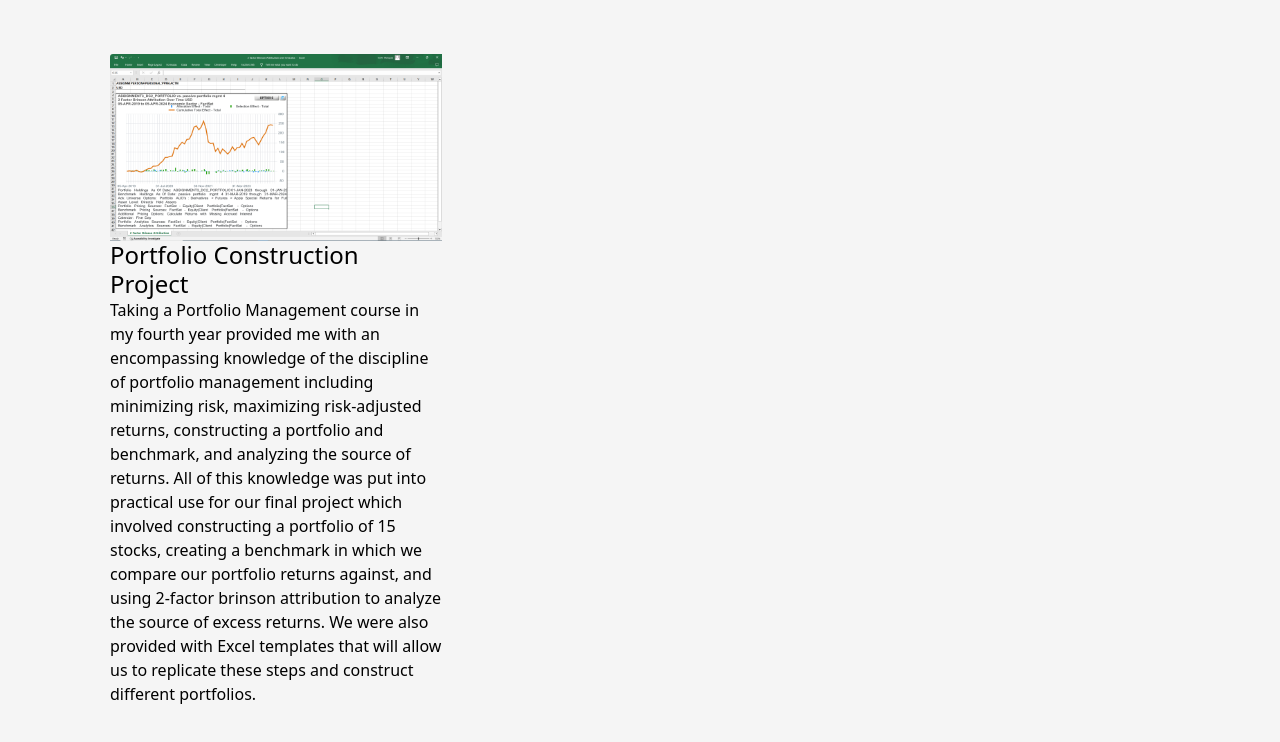
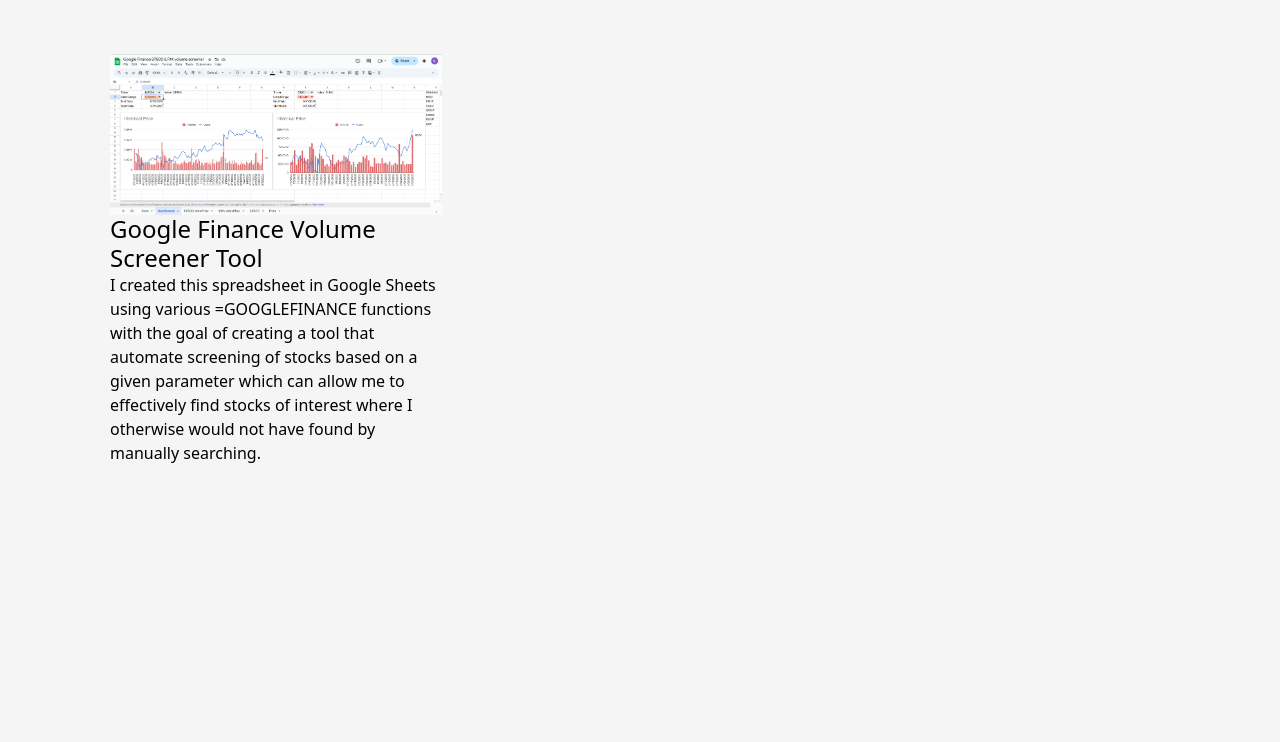
Before and after one commit to marquezkevfin/marquezkevfin.github.io, a plain HTML site: page projects.html in a window 1280 px wide. Shown: the part 896-1638 px from the top of the page. After the commit the page ends 1397 px from the top, so only its background shows below. Drawn offline with nearby package versions, Linux system fonts and the light colour scheme.

Commit message:
Update projects.html
added thumbnail and link for googlefinance volume screener page

```diff
--- a/projects.html
+++ b/projects.html
@@ -92,17 +92,14 @@
             </div>
             <div class="col-xl-3 col-md-4 p-0">
                 <div class="card-thumbnail p-2 m-2">
-                    <image class="card-img-top" src="static\images\2fa_over_time.PNG" alt="project thumbnail">
+                    <image class="card-img-top" src="static\images\volscreener_dashboard.png" alt="project thumbnail">
                         <div class="card-body">
-                            <h4 class="card-title">Portfolio Construction Project</h4>
-                            <p>Taking a Portfolio Management course in my fourth year provided me with an encompassing knowledge of the discipline
-                                of portfolio management including minimizing risk, maximizing risk-adjusted returns,
-                                constructing a portfolio and benchmark, and analyzing the source of returns. All of this knowledge was put into practical use
-                                for our final project which involved constructing a portfolio of 15 stocks, creating a benchmark in which we compare our portfolio returns against,
-                                and using 2-factor brinson attribution to analyze the source of excess returns. We were also provided with Excel templates that will allow us to
-                                replicate these steps and construct different portfolios.
+                            <h4 class="card-title">Google Finance Volume Screener Tool</h4>
+                            <p>I created this spreadsheet in Google Sheets using various =GOOGLEFINANCE functions with the goal of
+                                creating a tool that automate screening of stocks based on a given parameter which can allow me to
+                                effectively find stocks of interest where I otherwise would not have found by manually searching.
                             </p>
-                            <a id="goToPortfolio" class="stretched-link" href="./portfolio.html"></a>
+                            <a id="goToPortfolio" class="stretched-link" href="./volumescreener.html"></a>
                         </div>
                 </div>
 
```
